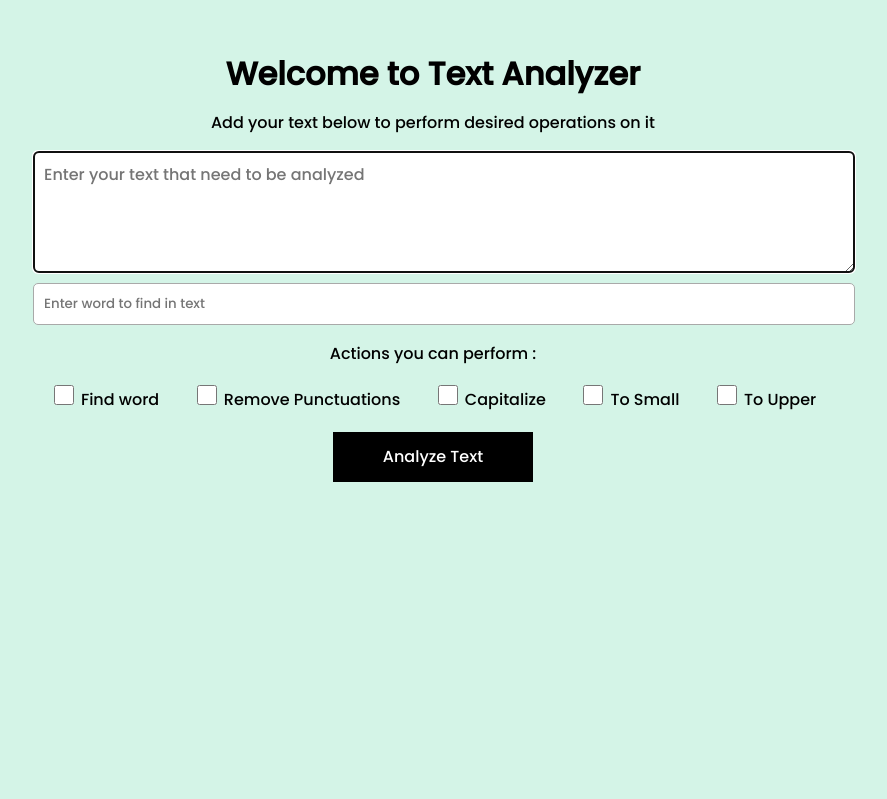
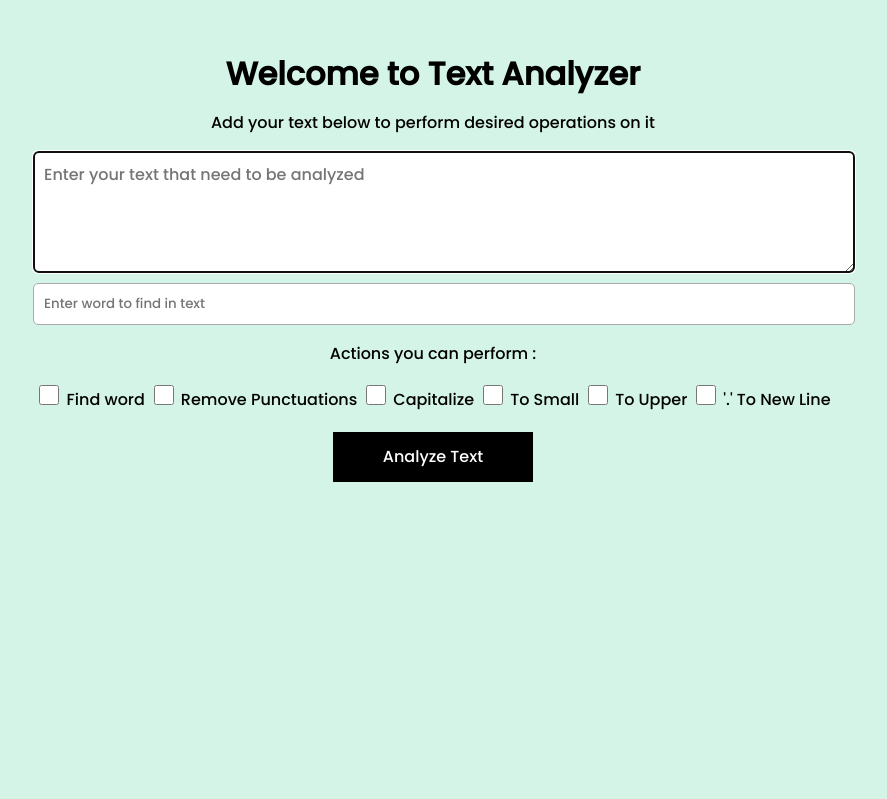
Before and after one commit to rockingrohit9639/TextAnalyzer, a Django app: page /index in a window 1280 px wide. Shown: the part 71-870 px from the top of the page, without its empty margins (207-1094 px from the left). Run offline with Django 3.2, Linux system fonts and the light colour scheme.

Commit message:
Added feature to convert '.' to NewLine

```diff
--- a/mysite/views.py
+++ b/mysite/views.py
@@ -24,6 +24,7 @@ def analyze(request):
     small = request.POST.get('toSmall', 'off')
     upper = request.POST.get('toUpper', 'off')
     word_find_flag = request.POST.get('word_find', 'off')
+    New_Line = request.POST.get('New_line', 'off')
     analyzed_text = ""
     word_status = ""
 
@@ -43,6 +44,16 @@ def analyze(request):
                 "status": word_status,
                 "wordcount": countword
             }
+    elif New_Line == "on":
+        for char in djText:
+            if char == '.':
+                char='\n';
+            analyzed_text = analyzed_text + char
+        result = {
+            "analyzed_text": analyzed_text,
+            "purpose": "Remove Punctuations",
+            "wordcount": countword
+        }
 
     elif remPunc == "on" and cap == "on":
 
@@ -142,6 +153,8 @@ def analyze(request):
             "purpose": "To Uppercase",
             "wordcount": countword
         }
+
+
     else:
         return HttpResponse('''<script type="text/javascript">alert("Please select atleast one option.");</script>''')
 
--- a/templates/analyze.html
+++ b/templates/analyze.html
@@ -122,7 +122,7 @@
                 <h1 class="header">Text Analyzed Successfully 🎉</h1>
                 <p>You choosed : {{purpose}}</p>
                 <h3>Result : </h3>
-                <p>{{analyzed_text}}</p>
+                <p><pre>{{analyzed_text}}</pre></p>
                 <hr />
                 {% if status %}
                 <h4> Status : {{ status }} </h4>
--- a/templates/index.html
+++ b/templates/index.html
@@ -195,7 +195,11 @@
                             </div>
                             <div class="buttons">
                                 <input class="form-input" type="checkbox" value="on" id="toUpper" name="toUpper">
-                                <label class="form-label" for=toUpper">To Upper</label>
+                                <label class="form-label" for="toUpper">To Upper</label>
+                            </div>
+                            <div class="buttons">
+                                <input class="form-input" type="checkbox" value="on" id="New_line" name="New_line">
+                                <label class="form-label" for="New_line">'.' To New Line</label>
                             </div>
                         </div>
                         <button type="submit">Analyze Text</button>
```
Also changed, not shown: db.sqlite3.
